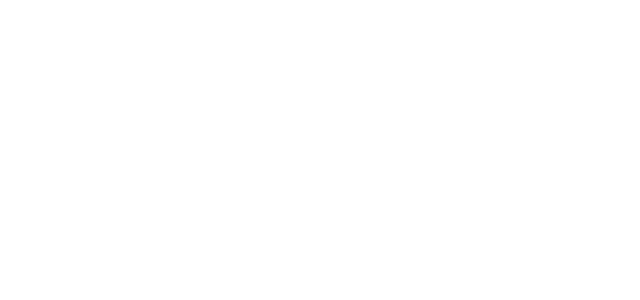
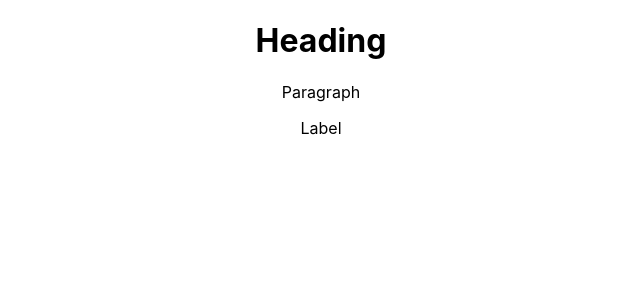
Before and after one commit to TruongQuyHai/react-typescript-demo, a React (Create React App) app: page / in a window 1280 px wide. Shown: the top 300 px of the page, without its empty margins (319-959 px from the left). Built offline with nearby package versions, Linux system fonts and the light colour scheme.

Commit message:
polymorphism

```diff
--- a/src/App.tsx
+++ b/src/App.tsx
@@ -1,7 +1,20 @@
 import "./App.css";
+import { Text } from "./components/polymorphic/Text";
 
 function App() {
-  return <div className="App"></div>;
+  return (
+    <div className="App">
+      <Text as="h1" size="lg">
+        Heading
+      </Text>
+      <Text as="p" size="md">
+        Paragraph
+      </Text>
+      <Text as="label" htmlFor="someId" size="sm" color="secondary">
+        Label
+      </Text>
+    </div>
+  );
 }
 
 export default App;
--- /dev/null
+++ b/src/components/polymorphic/Text.tsx
@@ -0,0 +1,21 @@
+import React from "react";
+
+type TextOwnProps<E extends React.ElementType> = {
+  size?: "sm" | "md" | "lg";
+  color?: "primary" | "secondary";
+  children: React.ReactNode;
+  as?: E;
+};
+
+type TextProps<E extends React.ElementType> = TextOwnProps<E> &
+  Omit<React.ComponentProps<E>, keyof TextOwnProps<E>>;
+
+export const Text = <E extends React.ElementType>({
+  as,
+  size,
+  color,
+  children,
+}: TextProps<E>) => {
+  const Component = as || "div";
+  return <Component className={`${size}-${color}`}>{children}</Component>;
+};
```
